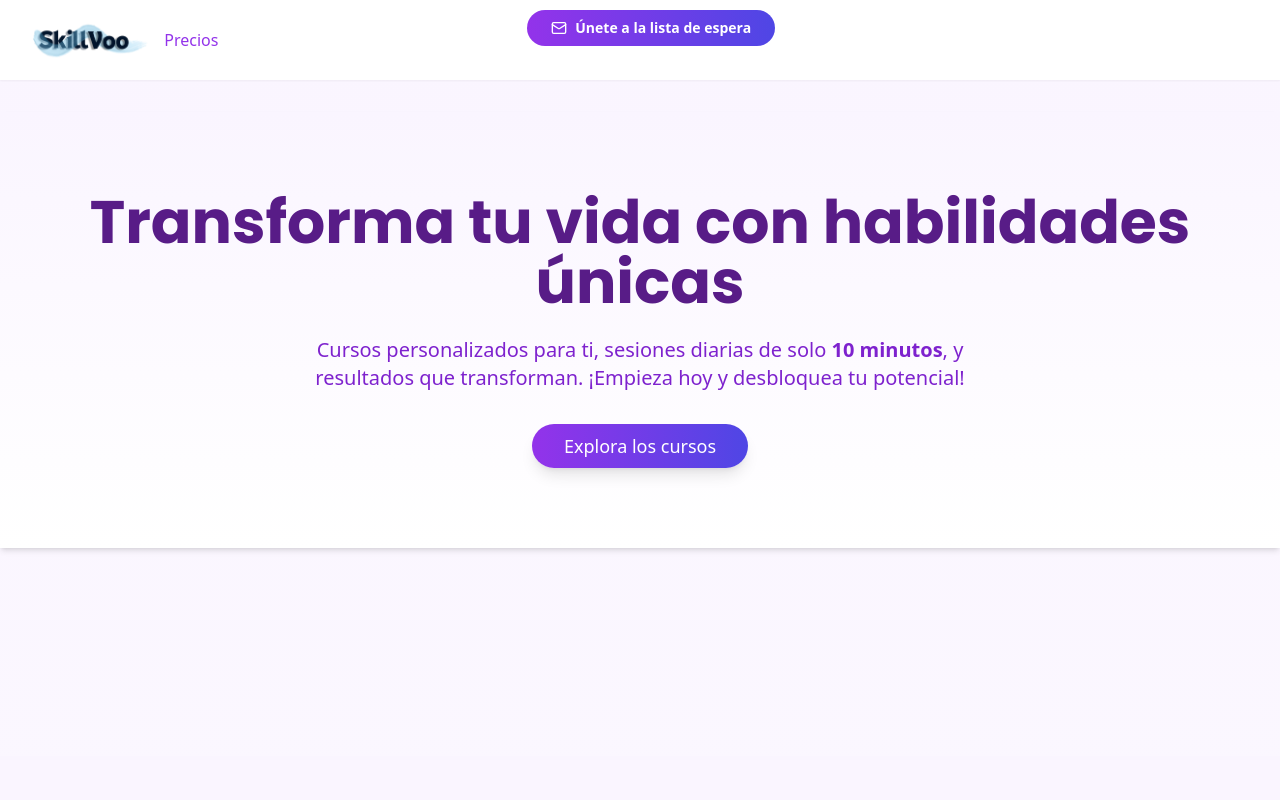
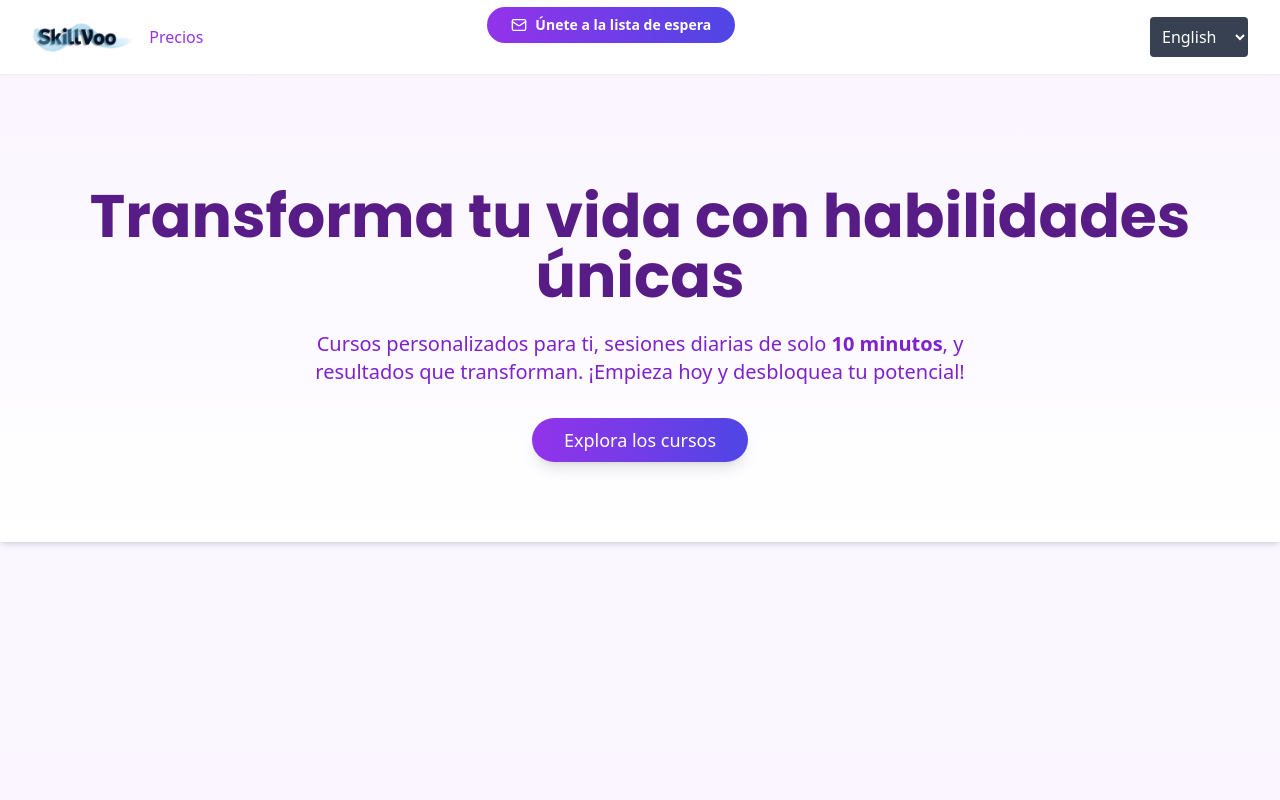
Before and after one commit to Ferrajju/skillvoo-landing, a Next.js app: page / in a window 1280 px wide. Shown: the top 800 px of the page. Built offline with nearby package versions, Linux system fonts and the light colour scheme.

Commit message:
agregando tranlator al navr

```diff
--- a/app/page.tsx
+++ b/app/page.tsx
@@ -100,7 +100,7 @@ export default function LandingPage() {
 
   return (
     <div className="min-h-screen bg-gradient-to-b from-purple-50 to-white font-sans">
-       <GoogleTranslateWidget />
+
       {/* Navigation bar */}
       <motion.nav
         initial={{ y: -100 }}
@@ -137,6 +137,22 @@ export default function LandingPage() {
               Únete a la lista de espera
             </motion.button>
           </div>
+          <select
+          className="bg-gray-700 text-white p-2 rounded"
+          onChange={(e) => {
+            // Aquí puedes realizar alguna acción si quieres algo específico al cambiar el idioma
+            const language = e.target.value;
+            console.log("Idioma seleccionado:", language);
+            // Aquí puedes manejar la lógica de traducción si no usas Google Translate
+          }}
+        >
+          <option value="en">English</option>
+          <option value="es">Español</option>
+          <option value="fr">Français</option>
+          {/* Agrega más opciones según los idiomas que quieras */}
+        </select>
+
+        <GoogleTranslateWidget />
         </div>
       </motion.nav>
 
--- a/components/GoogleTranslateWidget.tsx
+++ b/components/GoogleTranslateWidget.tsx
@@ -1,3 +1,4 @@
+// components/GoogleTranslateWidget.tsx
 "use client";
 
 import { useEffect } from "react";
@@ -24,7 +25,6 @@ export default function GoogleTranslateWidget() {
     document.body.appendChild(script);
 
     window.googleTranslateElementInit = () => {
-      // Verificamos si `window.google` está definido
       if (!window.google) {
         console.error("Google Translate no está disponible.");
         return;
@@ -39,7 +39,7 @@ export default function GoogleTranslateWidget() {
       new window.google.translate.TranslateElement(
         {
           pageLanguage: "en",
-          includedLanguages: "en,es,fr,de,it",
+          includedLanguages: "en,es,fr,de,it", // Agrega los idiomas que quieras
           layout: window.google?.translate?.TranslateElementOptions?.layout?.SIMPLE ?? 1,
         },
         "google_translate_element"
```
